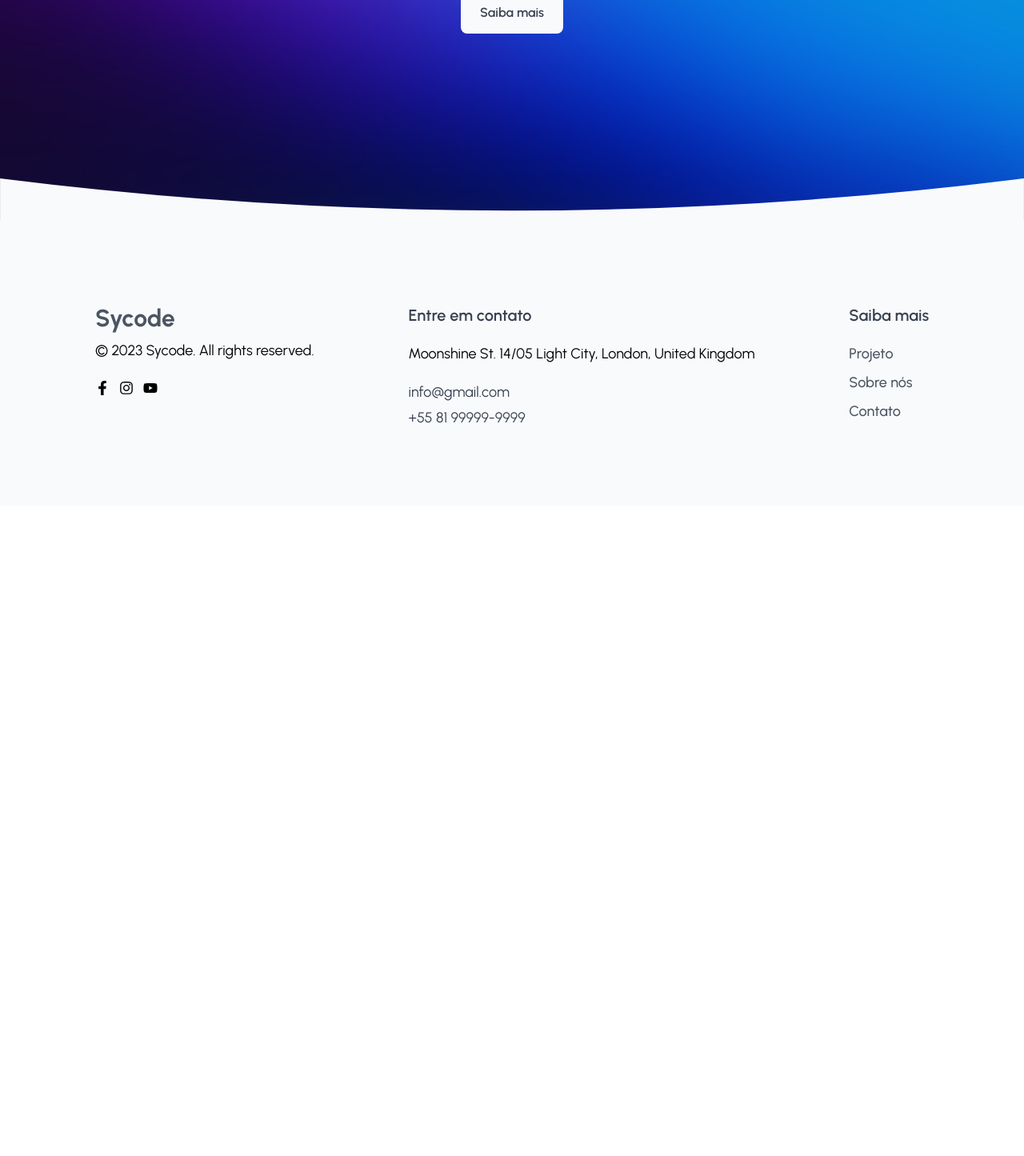
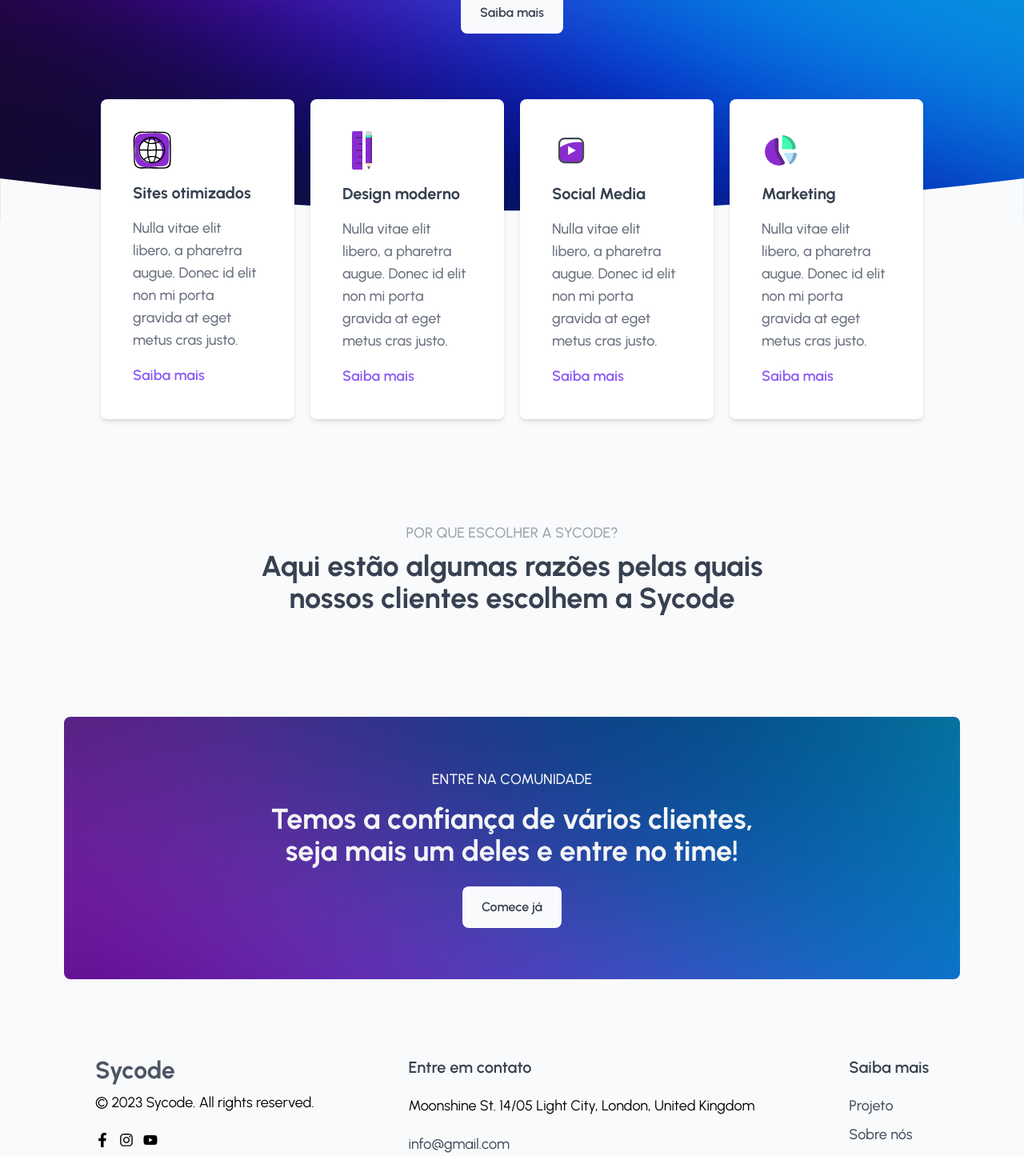
Before and after one commit to sycode-tech/sycode-site, a Next.js app: page / in a window 1280 px wide. Shown: the part 460-1905 px from the top of the page at 80% size. Before the commit the page ends 1092 px from the top, so only its background shows below. Built offline with nearby package versions, Linux system fonts and the light colour scheme.

Commit message:
refactory

```diff
--- a/src/app/global.css
+++ b/src/app/global.css
@@ -8,6 +8,10 @@ footer {
   @apply px-4 sm:px-6 lg:px-20;
 }
 
+header, main, footer {
+  @apply max-w-[1500px] mx-auto;
+}
+
 section {
   @apply text-gray-700;
 }
--- a/src/app/page.tsx
+++ b/src/app/page.tsx
@@ -1,7 +1,7 @@
 import { Footer } from "@/components/Footer";
 import { Header } from "@/components/Header";
 
-import { Hero } from "../sections";
+import { Community, Hero, Ideas } from "../sections";
 
 export default function Home() {
   return (
@@ -9,6 +9,8 @@ export default function Home() {
       <Header />
       <main className="bg-gray-50">
         <Hero />
+        <Ideas />
+        <Community />
       </main>
       <Footer />
     </>
--- a/src/components/Button.tsx
+++ b/src/components/Button.tsx
@@ -8,7 +8,7 @@ type Props = {
 export const Button = ({ children, style }: Props) => {
   return (
     <button
-      className={`rounded-lg px-6 py-3.5 bg-gray-50 text-gray-700 font-semibold ${style}`}>
+      className={`rounded-lg px-6 py-3.5 bg-gray-50 font-semibold hover:brightness-75 transition-all ${style}`}>
       {children}
     </button>
   );
--- a/src/components/SectionTwo/SelectIdea.tsx
+++ /dev/null
@@ -1,14 +0,0 @@
-export const SelectIdea = () => {
-  return (
-    <div className="rounded-lg py-8 px-5 flex items-center gap-4 bg-transparent hover:shadow-xl max-w-lg transition-all duration-300 cursor-pointer">
-      <div>image</div>
-      <div>
-        <h3 className="font-semibold text-xl text-gray-700 mb-2">Title</h3>
-        <p className="text-gray-500 font-medium text-base">
-          Lorem ipsum dolor sit, amet consectetur adipisicing elit. Ratione
-          tempore inventore
-        </p>
-      </div>
-    </div>
-  );
-};
--- a/src/sections/Community.tsx
+++ b/src/sections/Community.tsx
@@ -9,7 +9,7 @@ export const Community = () => {
           Temos a confiança de vários clientes, seja mais um deles e entre no
           time!
         </h2>
-        <Button>Comece já</Button>
+        <Button style="text-gray-700">Comece já</Button>
       </div>
     </section>
   );
--- a/src/sections/Hero.tsx
+++ b/src/sections/Hero.tsx
@@ -9,7 +9,7 @@ export const Hero = () => {
       <h3 className="text-2xl text-center font-medium -mt-4 w-full max-w-md">
         Potencialize seu negócio, inove e otimize com nossas soluções.
       </h3>
-      <Button>Saiba mais</Button>
+      <Button style="text-gray-700">Saiba mais</Button>
       <div className="w-full absolute z-0 left-0 bottom-16 after:block after:bg-gray-50 after:w-full after:h-2 after:absolute after:-bottom-2 after:left-0">
         <svg
           className="text-gray-50"
--- a/src/sections/Ideas.tsx
+++ /dev/null
@@ -1,40 +0,0 @@
-import Image from "next/image";
-
-import { cardService } from "@/utils/cardService";
-
-import { CardService } from "@/components/CardService";
-import { ContentSectionTwo } from "@/components/SectionTwo/Content";
-import { SelectIdea } from "@/components/SectionTwo/SelectIdea";
-import { Title } from "@/components/Title";
-
-export const Ideas = () => {
-  return (
-    <section className="pb-32 -mt-40">
-      <div className="relative z-10 bg-transparent flex flex-wrap justify-center gap-5 pb-32">
-        {cardService.map(({ title, description, link, icon }, index) => {
-          return (
-            <CardService
-              key={index}
-              title={title}
-              description={description}
-              link={link}
-              icon={<Image src={icon} className="w-12" alt="" />}
-            />
-          );
-        })}
-      </div>
-      <Title
-        subtitle="Por que escolher a Sycode?"
-        title="Aqui estão algumas razões pelas quais nossos clientes escolhem a Sycode"
-      />
-      <div className="mt-10 flex flex-col items-center lg:flex-row">
-        <SelectIdea />
-        <SelectIdea />
-        <SelectIdea />
-      </div>
-      <div className="mt-14">
-        <ContentSectionTwo />
-      </div>
-    </section>
-  );
-};
--- a/src/components/SectionTwo/Content.tsx
+++ b/src/sections/Ideas/components/Content.tsx
@@ -1,10 +1,11 @@
 import Image from "next/image";
 import { FaCheckCircle } from "react-icons/fa";
 
-import wallpaper from "../../../public/images/meet.jpg";
-import { Button } from "../Button";
+import { Button } from "@/components/Button";
 
-export const ContentSectionTwo = () => {
+import wallpaper from "../../../../public/images/meet.jpg";
+
+export const Content = () => {
   return (
     <div className="flex flex-col lg:flex-row items-center w-full gap-16">
       <div className="rounded-lg overflow-hidden">
@@ -20,13 +21,16 @@ export const ContentSectionTwo = () => {
         </p>
         <ul className="flex flex-col gap-2">
           <li className="flex items-center gap-2">
-            <FaCheckCircle /> Aenean eu leo quam. Pellentesque ornare.
+            <FaCheckCircle className="text-violet-500" /> Aenean eu leo quam.
+            Pellentesque ornare.
           </li>
           <li className="flex items-center gap-2">
-            <FaCheckCircle /> Nullam quis risus eget urna mollis ornare.
+            <FaCheckCircle className="text-violet-500" /> Nullam quis risus eget
+            urna mollis ornare.
           </li>
           <li className="flex items-center gap-2">
-            <FaCheckCircle /> Donec id elit non mi porta gravida at eget.
+            <FaCheckCircle className="text-violet-500" /> Donec id elit non mi
+            porta gravida at eget.
           </li>
         </ul>
         <Button style="bg-violet-600 text-gray-100">Saiba mais</Button>
--- /dev/null
+++ b/src/sections/Ideas/components/SelectIdea.tsx
@@ -0,0 +1,28 @@
+import Image from "next/image";
+
+type Props = {
+  imageUrl: string;
+  title: string;
+  description: string;
+  isActive: boolean;
+};
+
+export const SelectIdea = ({
+  imageUrl,
+  title,
+  description,
+  isActive
+}: Props) => {
+  return (
+    <div
+      className={`rounded-lg py-8 px-5 flex items-center gap-4 bg-transparent hover:shadow-xl max-w-lg transition-all duration-300 cursor-pointer ${
+        isActive ? "shadow-xl" : "shadow-none"
+      }`}>
+      <Image src={imageUrl} alt="" className="w-14" />
+      <div>
+        <h3 className="font-semibold text-xl text-gray-700 mb-2">{title}</h3>
+        <p className="text-gray-500 font-medium text-base">{description}</p>
+      </div>
+    </div>
+  );
+};
--- /dev/null
+++ b/src/sections/Ideas/index.tsx
@@ -0,0 +1,47 @@
+"use client";
+
+import Image from "next/image";
+import { useState } from "react";
+
+import { CardService } from "@/sections/Ideas/components/CardService";
+import { cardService } from "@/utils/cardService";
+
+import { Title } from "@/components/Title";
+
+export const Ideas = () => {
+  const [isActive, setIsActive] = useState(false);
+
+  return (
+    <section className="pb-32 -mt-40">
+      <div className="relative z-10 bg-transparent flex flex-wrap justify-center gap-5 pb-32">
+        {cardService.map(({ title, description, link, icon }, index) => (
+          <CardService
+            key={index}
+            title={title}
+            description={description}
+            link={link}
+            icon={<Image src={icon} className="w-12" alt="" />}
+          />
+        ))}
+      </div>
+      <Title
+        subtitle="Por que escolher a Sycode?"
+        title="Aqui estão algumas razões pelas quais nossos clientes escolhem a Sycode"
+      />
+      {/* <div className=" mt-10 flex flex-col items-center lg:flex-row">
+        {ideasSelection.map(({ imageUrl, title, description }, index) => (
+          <SelectIdea
+            isActive={isActive}
+            key={index}
+            imageUrl={imageUrl}
+            title={title}
+            description={description}
+          />
+        ))}
+      </div>
+      <div className="mt-14 max-w-2xl mx-auto lg:max-w-none">
+        <Content />
+      </div> */}
+    </section>
+  );
+};
--- /dev/null
+++ b/src/utils/ideasSelection.ts
@@ -0,0 +1,17 @@
+export const ideasSelection = [
+  {
+    imageUrl: require("../../public/icons/mkt.svg"),
+    title: "Collect Ideas",
+    description: "Duis mollis commodo luctus cursus commodo tortor mauris."
+  },
+  {
+    imageUrl: require("../../public/icons/site.svg"),
+    title: "Data Analysis",
+    description: "Vivamus sagittis lacus augue fusce dapibus tellus nibh."
+  },
+  {
+    imageUrl: require("../../public/icons/media.svg"),
+    title: "Finalize Product",
+    description: "Vestibulum ligula porta felis maecenas faucibus mollis."
+  }
+];
```
Also changed, not shown: src/sections/Ideas/components/CardService.tsx (renamed from src/components/CardService.tsx).
